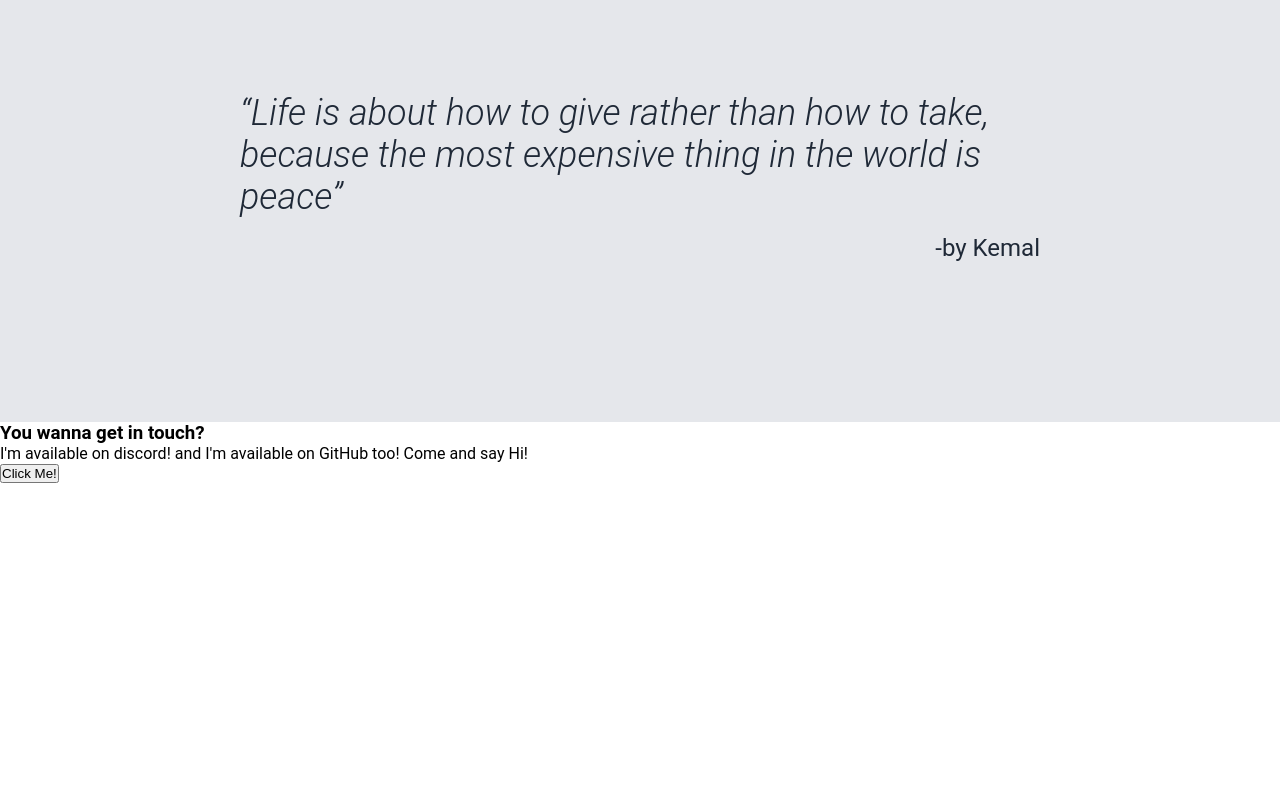
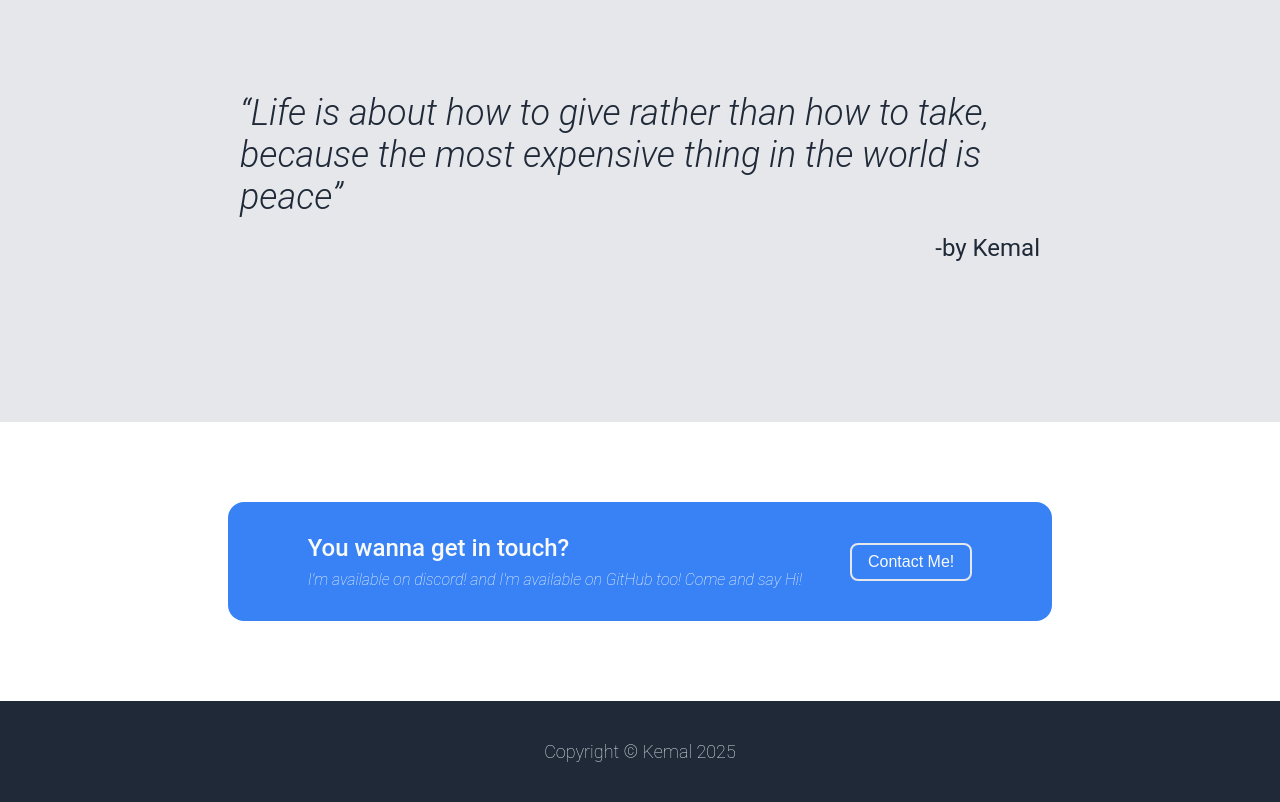
Before and after one commit to kemal-id/landing-page, a plain HTML site: page index.html in a window 1280 px wide. Shown: the part 2504-3306 px from the top of the page. Before the commit the page ends 2987 px from the top, so only its background shows below. Drawn offline with Linux system fonts and the light colour scheme.

Commit message:
Restructure footer and copyright, Project 1.0 done

```diff
--- a/index.html
+++ b/index.html
@@ -82,12 +82,15 @@
   </div>
 
   <footer id="footer">
-    <div>
-      <h3>You wanna get in touch?</h3>
-      <p>I'm available on discord! and I'm available on GitHub too! Come and say Hi!</p>
-      <button>Click Me!</button>
+    <div class="cta-container">
+      <div class="cta-text">
+        <h3>You wanna get in touch?</h3>
+        <p>I'm available on discord! and I'm available on GitHub too! Come and say Hi!</p>
+      </div>
+      <button>Contact Me!</button>
     </div>
   </footer>
+  <div class="copyright">Copyright &copy Kemal 2025</div>
 </body>
 
 </html>
--- a/style.css
+++ b/style.css
@@ -209,3 +209,72 @@ figcaption {
   font-size: var(--third-font-size);
   margin-top: 1rem;
 }
+
+
+/* Footer section */
+
+#footer {
+  padding: 5rem 5vw;
+  display: flex;
+  justify-content: center;
+}
+
+.cta-container {
+  display: flex;
+  justify-content: space-between;
+  align-items: center;
+  flex-wrap: wrap;
+  padding: 2rem 5rem;
+  gap: 3rem;
+  background-color: var(--cta-color);
+  color: var(--light-text);
+  border-radius: 16px;
+  height: auto;
+}
+
+.cta-text{
+  flex: 0 1 auto;
+  max-width: 500px;
+
+}
+
+.cta-text h3{
+  font-size: var(--third-font-size);
+  margin-bottom: 8px;
+  font-weight: 500;
+}
+
+.cta-text p{
+  font-size: 16px;
+  font-style: italic;
+  font-weight: lighter;
+}
+
+.cta-container button {
+  padding: 0.5rem 1rem;
+  font-size: 16px;
+  background-color: var(--cta-color);
+  border: 2px solid var(--gray-text);
+  border-radius: 8px;
+  color: var(--light-text);
+  flex: 0 1 auto;
+  max-width: 10rem;
+  cursor: pointer;
+}
+
+.cta-container button:active{
+  background-color: var(--dark-bg);
+}
+
+
+/* Copyright section */
+
+.copyright{
+  background-color: var(--dark-bg);
+  padding: 2.5rem 0;
+  font-size: var(--fourth-font-size);
+  font-weight: lighter;
+  color: var(--gray-text);
+  text-align: center;
+  vertical-align: middle;
+}
```
